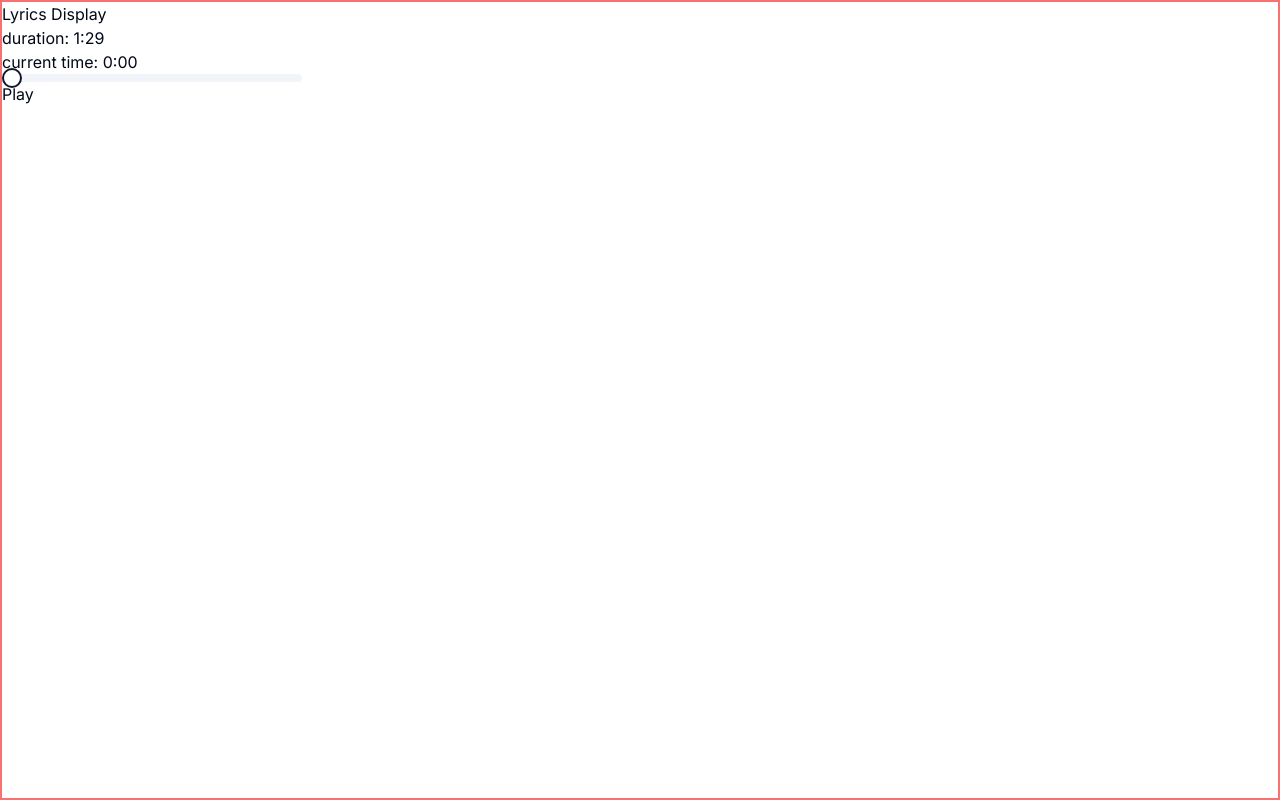
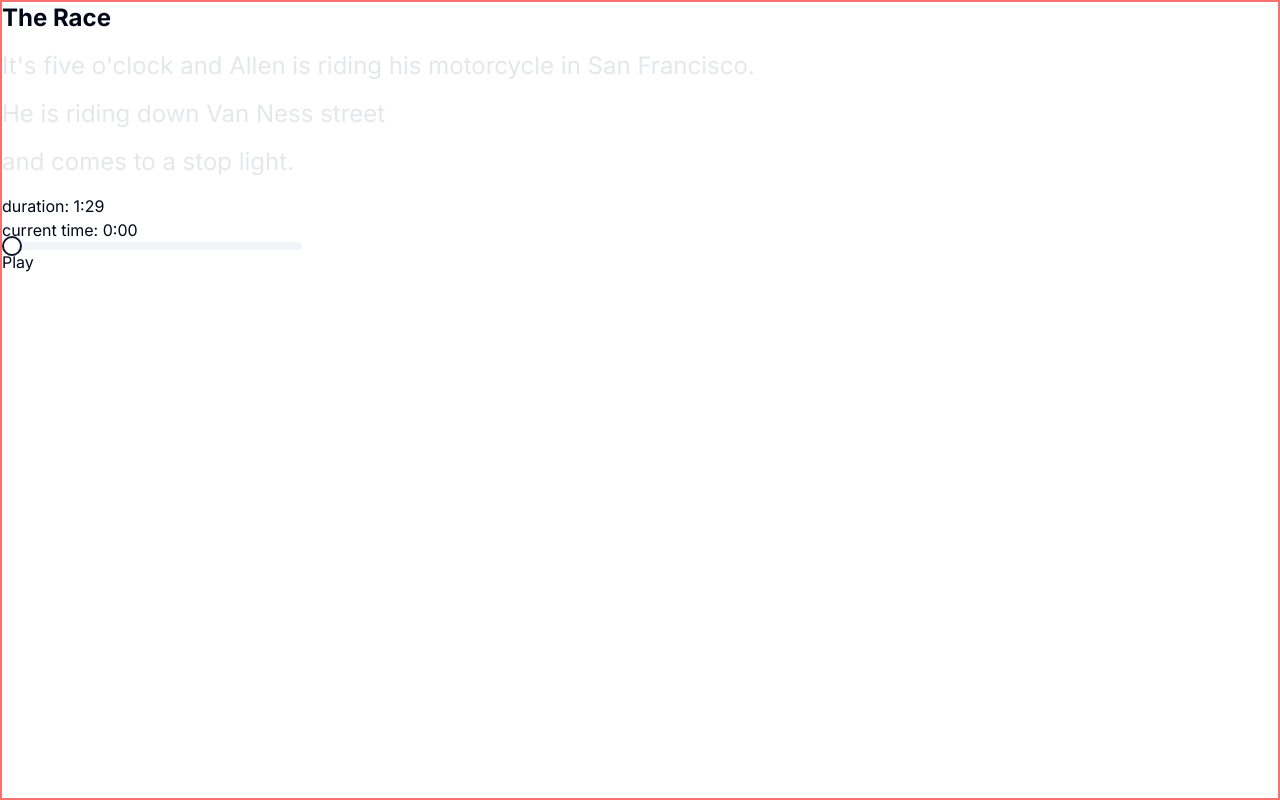
Before and after one commit to developedbyluan/ministoryhabit, a Next.js app: page /audio-player in a window 1280 px wide. Built offline with nearby package versions, Linux system fonts and the light colour scheme.

Commit message:
feat: implement lyrics display with auto-scroll
- Add LyricsDisplay component with current time tracking
- Pass lyrics data from sample data to display component
- Implement auto-scroll to current lyric
- Style active and inactive lyric states

```diff
--- a/src/app/(root)/audio-player/page.tsx
+++ b/src/app/(root)/audio-player/page.tsx
@@ -12,11 +12,16 @@ export default function AudioPlayerPage() {
     const startTime = 0
     const audioDuration = sampleData.metaData.duration
 
+    const lyrics = sampleData.lyrics
+
     const {playing, togglePlay, duration, currentTime, seek} = useAudio(audioUrl, startTime, audioDuration)
 
     return (
         <main>
-            <LyricsDisplay />
+            <LyricsDisplay
+                lyrics={lyrics}
+                currentTime={currentTime}
+            />
             {/* Lyrics Mode Controls */}
             <LyricsModeControls
                 playing={playing}
--- a/src/components/LyricsDisplay.tsx
+++ b/src/components/LyricsDisplay.tsx
@@ -1,3 +1,40 @@
-export default function LyricsDisplay() {
-    return "Lyrics Display"
+import { useEffect, useRef } from "react";
+
+export default function LyricsDisplay({
+  lyrics,
+  currentTime,
+}: {
+  lyrics: any;
+  currentTime: number;
+}) {
+  const lyricsArrayRef = useRef<HTMLDivElement>(null);
+  useEffect(() => {
+    const currentLyricIndex = lyrics.findIndex((lyric) => {
+      return currentTime >= lyric.startTime && currentTime < lyric.endTime;
+    });
+    if (currentLyricIndex != -1 && lyricsArrayRef.current) {
+      const lyricElement = lyricsArrayRef.current.children[currentLyricIndex];
+
+      lyricElement.scrollIntoView({ behavior: "smooth", block: "start" });
+    }
+  }, [currentTime]);
+
+  return (
+    <div ref={lyricsArrayRef} className="h-48 overflow-y-auto">
+      {lyrics.map((lyric, index: number) => {
+        return (
+          <p
+            key={index}
+            className={`text-2xl mb-4 ${
+              currentTime >= lyric.startTime && currentTime < lyric.endTime
+                ? "text-2xl font-bold"
+                : "text-gray-200"
+            }`}
+          >
+            {lyric.text}
+          </p>
+        );
+      })}
+    </div>
+  );
 }
--- a/src/db/sample-data.ts
+++ b/src/db/sample-data.ts
@@ -13,7 +13,51 @@ const sampleData = {
   },
   lyrics: [
     {
-      id: 0,
+      text: "The Race",
+      ipa: "ðə reɪs",
+      translation: "Cuộc đua",
+      imgUrl: "no-imgUrl",
+      altText: "no-altText",
+      imgCredit: "no-credit",
+      type: "narrative",
+      startTime: 0,
+      endTime: 2.104309,
+    },
+    {
+      text: "It's five o'clock and Allen is riding his motorcycle in San Francisco.",
+      ipa: "ɪts faɪv əˈklɑk ænd ˈælən ɪz ˈraɪdɪŋ hɪz ˈmoʊtərˌsaɪkəl ɪn ˌsæn frænˈsɪskoʊ.",
+      translation:
+        "Bây giờ là năm giờ và Allen đang chạy xe máy ở San Francisco.",
+      imgUrl: "no-imgUrl",
+      altText: "no-altText",
+      imgCredit: "no-credit",
+      type: "narrative",
+      startTime: 2.104309,
+      endTime: 8.913974,
+    },
+    {
+      text: "He is riding down Van Ness street",
+      ipa: "hi ɪz ˈraɪdɪŋ daʊn væn nɛs strit",
+      translation: "Anh ấy đang chạy xe xuống đường Van Ness.",
+      imgUrl: "no-imgUrl",
+      altText: "no-altText",
+      imgCredit: "no-credit",
+      type: "narrative",
+      startTime: 8.913974,
+      endTime: 11.521551,
+    },
+    {
+      text: "and comes to a stop light.",
+      ipa: "ænd kʌmz tə ə stɑp laɪt",
+      translation: "và dừng lại ở đèn đỏ.",
+      imgUrl: "no-imgUrl",
+      altText: "no-altText",
+      imgCredit: "no-credit",
+      type: "narrative",
+      startTime: 11.521551,
+      endTime: 13.882487,
+    },
+    {
       text: "A red Ferrari pulls up next to him.",
       ipa: "ə rɛd fəˈrɑri pʊlz ʌp nɛkst tə hɪm",
       translation: "Một chiếc Ferrari màu đỏ chạy đến và dừng cạnh anh ấy.",
@@ -25,40 +69,26 @@ const sampleData = {
       endTime: 17.049515,
     },
     {
-      text: "Allen and Tom take off!",
-      ipa: "ˈælən ænd tɑm teɪk ɔf",
-      translation: "Allen và Tom lao đi!",
+      text: "The driver's wearing dark sun glasses.",
+      ipa: "ðə ˈdraɪvərz ˈwɛrɪŋ dɑrk ˈsʌn ˌɡlæsəz",
+      translation: "Người lái xe đang đeo kính râm tối màu.",
       imgUrl: "no-imgUrl",
       altText: "no-altText",
       imgCredit: "no-credit",
       type: "narrative",
-      startTime: 62.831067,
-      endTime: 64.891444,
-      id: 1,
+      startTime: 17.049515,
+      endTime: 20.303184,
     },
     {
-      text: "Allen and Tom wait at the light.",
-      ipa: "ˈælən ænd tɑm weɪt æt ðə laɪt",
-      translation: "Allen và Tom chờ ở đèn đỏ.",
+      text: "He looks over at Allen.",
+      ipa: "hi lʊks ˈoʊvər æt ˈælən",
+      translation: "Anh ta nhìn qua Allen.",
       imgUrl: "no-imgUrl",
       altText: "no-altText",
       imgCredit: "no-credit",
       type: "narrative",
-      startTime: 53.155763,
-      endTime: 57.04807,
-      id: 2,
-    },
-    {
-      text: "Allen is the winner!",
-      ipa: "ˈælən ɪz ðə ˈwɪnər",
-      translation: "Allen là người chiến thắng!",
-      imgUrl: "no-imgUrl",
-      altText: "no-altText",
-      imgCredit: "no-credit",
-      type: "narrative",
-      startTime: 86.507881,
-      endTime: 88.978238,
-      id: 3,
+      startTime: 20.303184,
+      endTime: 22.502207,
     },
     {
       text: "Allen looks at him",
@@ -70,7 +100,39 @@ const sampleData = {
       type: "narrative",
       startTime: 22.502207,
       endTime: 25.304226,
-      id: 4,
+    },
+    {
+      text: "and realizes that the driver is Tom Cruise!",
+      ipa: "ænd ˈriəˌlaɪzɪz ðæt ðə ˈdraɪvər ɪz tɑm kruz",
+      translation: "và nhận ra rằng người lái xe là Tom Cruise!",
+      imgUrl: "no-imgUrl",
+      altText: "no-altText",
+      imgCredit: "no-credit",
+      type: "narrative",
+      startTime: 25.304226,
+      endTime: 29.550284,
+    },
+    {
+      text: "Tom sneers at Allen.",
+      ipa: "tɑm snɪrz æt ˈælən",
+      translation: "Tom cười khẩy với Allen.",
+      imgUrl: "no-imgUrl",
+      altText: "no-altText",
+      imgCredit: "no-credit",
+      type: "narrative",
+      startTime: 29.550284,
+      endTime: 32.267677,
+    },
+    {
+      text: 'He says, "When the light turns green, let\'s race."',
+      ipa: 'hi sɛz, "wɛn ðə laɪt tɜrnz ɡrin, lɛts reɪs."',
+      translation: 'Anh ấy nói, "Khi đèn chuyển sang xanh, chúng ta đua nhé."',
+      imgUrl: "no-imgUrl",
+      altText: "no-altText",
+      imgCredit: "no-credit",
+      type: "narrative",
+      startTime: 32.267677,
+      endTime: 37.220954,
     },
     {
       text: 'Allen says, "All right, you\'re on!"',
@@ -82,7 +144,17 @@ const sampleData = {
       type: "narrative",
       startTime: 37.220954,
       endTime: 41.687468,
-      id: 5,
+    },
+    {
+      text: 'Tom says, "I\'m gonna smoke you, sucka!"',
+      ipa: 'tɑm sɛz, "aɪm ˈɡʌnə smoʊk ju, ˈsʌkə!"',
+      translation: 'Tom nói, "Tao sẽ cho mày hít khói, thằng ngốc!"',
+      imgUrl: "no-imgUrl",
+      altText: "no-altText",
+      imgCredit: "no-credit",
+      type: "narrative",
+      startTime: 41.687468,
+      endTime: 45.739963,
     },
     {
       text: 'Allen says, "You wish. I\'m gonna beat you and your sorry-ass car."',
@@ -95,43 +167,72 @@ const sampleData = {
       type: "narrative",
       startTime: 45.739963,
       endTime: 53.155763,
-      id: 6,
     },
     {
-      text: "Allen zooms past Tom, laughing.",
-      ipa: "ˈælən zumz pæst tɑm, ˈlæfɪŋ",
-      translation: "Allen phóng qua Tom, cười lớn.",
+      text: "Allen and Tom wait at the light.",
+      ipa: "ˈælən ænd tɑm weɪt æt ðə laɪt",
+      translation: "Allen và Tom chờ ở đèn đỏ.",
       imgUrl: "no-imgUrl",
       altText: "no-altText",
       imgCredit: "no-credit",
       type: "narrative",
-      startTime: 80.432223,
-      endTime: 83.430733,
-      id: 7,
+      startTime: 53.155763,
+      endTime: 57.04807,
     },
     {
-      text: "and comes to a stop light.",
-      ipa: "ænd kʌmz tə ə stɑp laɪt",
-      translation: "và dừng lại ở đèn đỏ.",
+      text: "They rev their engines.",
+      ipa: "ðeɪ rɛv ðɛr ˈɛnʤənz",
+      translation: "Họ nổ máy xe của mình.",
       imgUrl: "no-imgUrl",
       altText: "no-altText",
       imgCredit: "no-credit",
       type: "narrative",
-      startTime: 11.521551,
-      endTime: 13.882487,
-      id: 8,
+      startTime: 57.04807,
+      endTime: 60.21084,
     },
     {
-      text: "and realizes that the driver is Tom Cruise!",
-      ipa: "ænd ˈriəˌlaɪzɪz ðæt ðə ˈdraɪvər ɪz tɑm kruz",
-      translation: "và nhận ra rằng người lái xe là Tom Cruise!",
+      text: "Suddenly, the light turns green.",
+      ipa: "ˈsʌdənli, ðə laɪt tɜrnz ɡrin",
+      translation: "Đột nhiên, đèn chuyển sang màu xanh.",
       imgUrl: "no-imgUrl",
       altText: "no-altText",
       imgCredit: "no-credit",
       type: "narrative",
-      startTime: 25.304226,
-      endTime: 29.550284,
-      id: 9,
+      startTime: 60.21084,
+      endTime: 62.831067,
+    },
+    {
+      text: "Allen and Tom take off!",
+      ipa: "ˈælən ænd tɑm teɪk ɔf",
+      translation: "Allen và Tom lao đi!",
+      imgUrl: "no-imgUrl",
+      altText: "no-altText",
+      imgCredit: "no-credit",
+      type: "narrative",
+      startTime: 62.831067,
+      endTime: 64.891444,
+    },
+    {
+      text: "They zoom down Van Ness at top speed.",
+      ipa: "ðeɪ zum daʊn væn nɛs æt tɑp spid",
+      translation: "Họ phóng xuống đường Van Ness với tốc độ tối đa.",
+      imgUrl: "no-imgUrl",
+      altText: "no-altText",
+      imgCredit: "no-credit",
+      type: "narrative",
+      startTime: 64.891444,
+      endTime: 68.277917,
+    },
+    {
+      text: "Tom is winning.",
+      ipa: "tɑm ɪz ˈwɪnɪŋ",
+      translation: "Tom đang dẫn đầu.",
+      imgUrl: "no-imgUrl",
+      altText: "no-altText",
+      imgCredit: "no-credit",
+      type: "narrative",
+      startTime: 68.277917,
+      endTime: 69.835605,
     },
     {
       text: "But suddenly, blue and red lights appear behind Tom.",
@@ -144,43 +245,39 @@ const sampleData = {
       type: "narrative",
       startTime: 69.835605,
       endTime: 74.948589,
-      id: 10,
     },
     {
-      text: "He is riding down Van Ness street",
-      ipa: "hi ɪz ˈraɪdɪŋ daʊn væn nɛs strit",
-      translation: "Anh ấy đang chạy xe xuống đường Van Ness.",
+      text: "It's the police.",
+      ipa: "ɪts ðə pəˈlis",
+      translation: "Đó là cảnh sát.",
       imgUrl: "no-imgUrl",
       altText: "no-altText",
       imgCredit: "no-credit",
       type: "narrative",
-      startTime: 8.913974,
-      endTime: 11.521551,
-      id: 11,
+      startTime: 74.948589,
+      endTime: 78.921553,
     },
     {
-      text: "He looks over at Allen.",
-      ipa: "hi lʊks ˈoʊvər æt ˈælən",
-      translation: "Anh ta nhìn qua Allen.",
+      text: "They pull him over.",
+      ipa: "ðeɪ pʊl hɪm ˈoʊvər",
+      translation: "Họ yêu cầu anh ấy dừng lại.",
       imgUrl: "no-imgUrl",
       altText: "no-altText",
       imgCredit: "no-credit",
       type: "narrative",
-      startTime: 20.303184,
-      endTime: 22.502207,
-      id: 12,
+      startTime: 78.921553,
+      endTime: 80.432223,
     },
     {
-      text: 'He says, "When the light turns green, let\'s race."',
-      ipa: 'hi sɛz, "wɛn ðə laɪt tɜrnz ɡrin, lɛts reɪs."',
-      translation: 'Anh ấy nói, "Khi đèn chuyển sang xanh, chúng ta đua nhé."',
+      text: "Allen zooms past Tom, laughing.",
+      ipa: "ˈælən zumz pæst tɑm, ˈlæfɪŋ",
+      translation: "Allen phóng qua Tom, cười lớn.",
       imgUrl: "no-imgUrl",
       altText: "no-altText",
       imgCredit: "no-credit",
       type: "narrative",
-      startTime: 32.267677,
-      endTime: 37.220954,
-      id: 13,
+      startTime: 80.432223,
+      endTime: 83.430733,
     },
     {
       text: 'He yells, "Better luck next time!"',
@@ -192,140 +289,17 @@ const sampleData = {
       type: "narrative",
       startTime: 83.430733,
       endTime: 86.507881,
-      id: 14,
     },
     {
-      text: "It's five o'clock and Allen is riding his motorcycle in San Francisco.",
-      ipa: "ɪts faɪv əˈklɑk ænd ˈælən ɪz ˈraɪdɪŋ hɪz ˈmoʊtərˌsaɪkəl ɪn ˌsæn frænˈsɪskoʊ.",
-      translation:
-        "Bây giờ là năm giờ và Allen đang chạy xe máy ở San Francisco.",
+      text: "Allen is the winner!",
+      ipa: "ˈælən ɪz ðə ˈwɪnər",
+      translation: "Allen là người chiến thắng!",
       imgUrl: "no-imgUrl",
       altText: "no-altText",
       imgCredit: "no-credit",
       type: "narrative",
-      startTime: 2.104309,
-      endTime: 8.913974,
-      id: 15,
-    },
-    {
-      text: "It's the police.",
-      ipa: "ɪts ðə pəˈlis",
-      translation: "Đó là cảnh sát.",
-      imgUrl: "no-imgUrl",
-      altText: "no-altText",
-      imgCredit: "no-credit",
-      type: "narrative",
-      startTime: 74.948589,
-      endTime: 78.921553,
-      id: 16,
-    },
-    {
-      text: "Suddenly, the light turns green.",
-      ipa: "ˈsʌdənli, ðə laɪt tɜrnz ɡrin",
-      translation: "Đột nhiên, đèn chuyển sang màu xanh.",
-      imgUrl: "no-imgUrl",
-      altText: "no-altText",
-      imgCredit: "no-credit",
-      type: "narrative",
-      startTime: 60.21084,
-      endTime: 62.831067,
-      id: 17,
-    },
-    {
-      text: "The driver's wearing dark sun glasses.",
-      ipa: "ðə ˈdraɪvərz ˈwɛrɪŋ dɑrk ˈsʌn ˌɡlæsəz",
-      translation: "Người lái xe đang đeo kính râm tối màu.",
-      imgUrl: "no-imgUrl",
-      altText: "no-altText",
-      imgCredit: "no-credit",
-      type: "narrative",
-      startTime: 17.049515,
-      endTime: 20.303184,
-      id: 18,
-    },
-    {
-      text: "The Race",
-      ipa: "ðə reɪs",
-      translation: "Cuộc đua",
-      imgUrl: "no-imgUrl",
-      altText: "no-altText",
-      imgCredit: "no-credit",
-      type: "narrative",
-      startTime: 0,
-      endTime: 2.104309,
-      id: 19,
-    },
-    {
-      text: "They pull him over.",
-      ipa: "ðeɪ pʊl hɪm ˈoʊvər",
-      translation: "Họ yêu cầu anh ấy dừng lại.",
-      imgUrl: "no-imgUrl",
-      altText: "no-altText",
-      imgCredit: "no-credit",
-      type: "narrative",
-      startTime: 78.921553,
-      endTime: 80.432223,
-      id: 20,
-    },
-    {
-      text: "They rev their engines.",
-      ipa: "ðeɪ rɛv ðɛr ˈɛnʤənz",
-      translation: "Họ nổ máy xe của mình.",
-      imgUrl: "no-imgUrl",
-      altText: "no-altText",
-      imgCredit: "no-credit",
-      type: "narrative",
-      startTime: 57.04807,
-      endTime: 60.21084,
-      id: 21,
-    },
-    {
-      text: "They zoom down Van Ness at top speed.",
-      ipa: "ðeɪ zum daʊn væn nɛs æt tɑp spid",
-      translation: "Họ phóng xuống đường Van Ness với tốc độ tối đa.",
-      imgUrl: "no-imgUrl",
-      altText: "no-altText",
-      imgCredit: "no-credit",
-      type: "narrative",
-      startTime: 64.891444,
-      endTime: 68.277917,
-      id: 22,
-    },
-    {
-      text: "Tom is winning.",
-      ipa: "tɑm ɪz ˈwɪnɪŋ",
-      translation: "Tom đang dẫn đầu.",
-      imgUrl: "no-imgUrl",
-      altText: "no-altText",
-      imgCredit: "no-credit",
-      type: "narrative",
-      startTime: 68.277917,
-      endTime: 69.835605,
-      id: 23,
-    },
-    {
-      text: 'Tom says, "I\'m gonna smoke you, sucka!"',
-      ipa: 'tɑm sɛz, "aɪm ˈɡʌnə smoʊk ju, ˈsʌkə!"',
-      translation: 'Tom nói, "Tao sẽ cho mày hít khói, thằng ngốc!"',
-      imgUrl: "no-imgUrl",
-      altText: "no-altText",
-      imgCredit: "no-credit",
-      type: "narrative",
-      startTime: 41.687468,
-      endTime: 45.739963,
-      id: 24,
-    },
-    {
-      text: "Tom sneers at Allen.",
-      ipa: "tɑm snɪrz æt ˈælən",
-      translation: "Tom cười khẩy với Allen.",
-      imgUrl: "no-imgUrl",
-      altText: "no-altText",
-      imgCredit: "no-credit",
-      type: "narrative",
-      startTime: 29.550284,
-      endTime: 32.267677,
-      id: 25,
+      startTime: 86.507881,
+      endTime: 88.978238,
     },
   ],
 };
```
